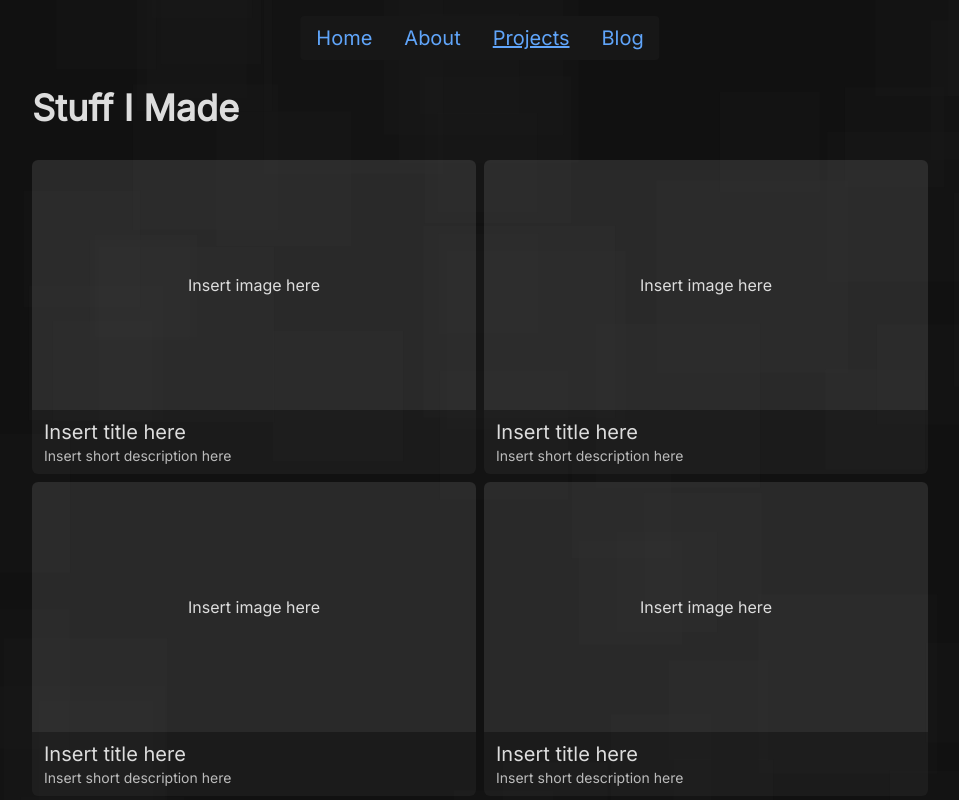
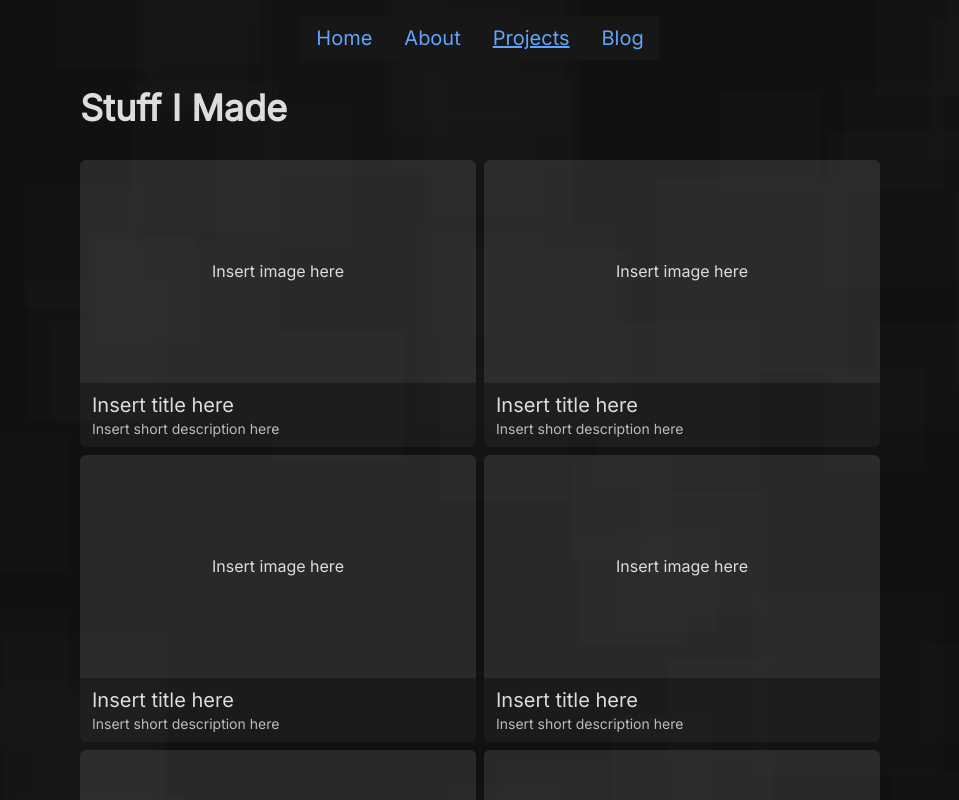
Before and after one commit to giilbert/my-site, a Next.js app: page /projects in a window 1280 px wide. Shown: the top 800 px of the page, without its empty margins (160-1119 px from the left). Built offline with nearby package versions, Linux system fonts and the light colour scheme.

Commit message:
animations + blog

```diff
--- /dev/null
+++ b/src/components/blog-card.tsx
@@ -0,0 +1,12 @@
+export const BlogCard: React.FC = () => {
+  return (
+    <div className="bg-neutral-500/10 rounded-md cursor-pointer transform hover:scale-[102%] transition-transform hover:ring-1 ring-gray-700">
+      <div className="px-4 py-3">
+        <h3 className="text-xl">This is a card for a blog post</h3>
+        <p className="text-white/60">Month Dayth, Yearth</p>
+        <hr />
+        <p className="text-white/80">Insert a blurb here</p>
+      </div>
+    </div>
+  );
+};
--- a/src/components/layout.tsx
+++ b/src/components/layout.tsx
@@ -76,7 +76,7 @@ export const Layout: React.FC<React.PropsWithChildren<{}>> = ({ children }) => {
 
       <div className="flex justify-center pt-20">
         <motion.main
-          className="w-[56rem] mx-4 mt-2 mb-16"
+          className="w-[50rem] mx-4 mt-2 mb-16"
           initial={
             router.pathname !== "/"
               ? {
--- a/src/components/project-card.tsx
+++ b/src/components/project-card.tsx
@@ -1,8 +1,25 @@
 import { AspectRatio } from "@radix-ui/react-aspect-ratio";
+import { motion } from "framer-motion";
 
 export const ProjectCard: React.FC = () => {
   return (
-    <div className="bg-neutral-500/10 rounded-md cursor-pointer transform hover:scale-[102%] transition-transform hover:ring-1 ring-gray-700">
+    <motion.div
+      className="bg-neutral-500/10 rounded-md cursor-pointer transform hover:scale-[102%] transition-transform hover:ring-1 ring-gray-700"
+      variants={{
+        hidden: {
+          opacity: 0,
+          y: 40,
+        },
+        show: {
+          opacity: 1,
+          y: 0,
+          transition: {
+            ease: "easeIn",
+            duration: 0.3,
+          },
+        },
+      }}
+    >
       <AspectRatio
         ratio={16 / 9}
         className="bg-neutral-400/10 rounded-tl-md rounded-tr-md flex justify-center items-center"
@@ -14,6 +31,6 @@ export const ProjectCard: React.FC = () => {
         <h3 className="text-xl">Insert title here</h3>
         <p className="text-sm text-white/70">Insert short description here</p>
       </div>
-    </div>
+    </motion.div>
   );
 };
--- a/src/globals.css
+++ b/src/globals.css
@@ -10,3 +10,7 @@ body {
 * {
   color: #dddddd;
 }
+
+hr {
+  @apply border-neutral-800 my-2;
+}
--- a/src/pages/about.tsx
+++ b/src/pages/about.tsx
@@ -5,7 +5,7 @@ const AboutPage: NextPage = () => {
   return (
     <Layout>
       <h1 className="text-4xl font-bold mb-8">About Me</h1>
-      <p className="text-xl leading-8">
+      <p className="text-lg leading-8">
         Lorem ipsum dolor sit amet, consectetur adipiscing elit. Maecenas nec
         elementum purus. Nullam neque eros, gravida vel egestas nec, iaculis et
         felis. Morbi in mauris imperdiet, malesuada neque vel, aliquam felis.
--- a/src/pages/blog/index.tsx
+++ b/src/pages/blog/index.tsx
@@ -1,3 +1,4 @@
+import { BlogCard } from "@/components/blog-card";
 import { Layout } from "@/components/layout";
 import { NextPage } from "next";
 import Link from "next/link";
@@ -5,9 +6,23 @@ import Link from "next/link";
 const BlogPage: NextPage = () => {
   return (
     <Layout>
-      <p className="font-mono text-6xl m-8">TODO: /blog</p>
+      <h1 className="text-4xl font-bold">Blog</h1>
 
-      <Link href="/blog/asd">asd</Link>
+      <h3 className="text-xl text-white/80 mt-8">March 2023</h3>
+      <hr />
+
+      <div className="flex gap-2 flex-col">
+        <BlogCard />
+        <BlogCard />
+      </div>
+
+      <h3 className="text-xl text-white/80 mt-8">May 2023</h3>
+      <hr />
+
+      <div className="flex gap-2 flex-col">
+        <BlogCard />
+        <BlogCard />
+      </div>
     </Layout>
   );
 };
--- a/src/pages/projects.tsx
+++ b/src/pages/projects.tsx
@@ -1,5 +1,6 @@
 import { Layout } from "@/components/layout";
 import { ProjectCard } from "@/components/project-card";
+import { motion } from "framer-motion";
 import { NextPage } from "next";
 
 const ProjectsPage: NextPage = () => {
@@ -7,14 +8,29 @@ const ProjectsPage: NextPage = () => {
     <Layout>
       <h1 className="text-4xl font-bold mb-8">Stuff I Made</h1>
 
-      <div className="grid-cols-1 grid sm:grid-cols-2 gap-2">
+      <motion.div
+        className="grid-cols-1 grid sm:grid-cols-2 gap-2"
+        variants={{
+          hidden: {
+            opacity: 0,
+          },
+          show: {
+            opacity: 1,
+            transition: {
+              staggerChildren: 0.2,
+            },
+          },
+        }}
+        initial="hidden"
+        animate="show"
+      >
         <ProjectCard />
         <ProjectCard />
         <ProjectCard />
         <ProjectCard />
         <ProjectCard />
         <ProjectCard />
-      </div>
+      </motion.div>
     </Layout>
   );
 };
```
